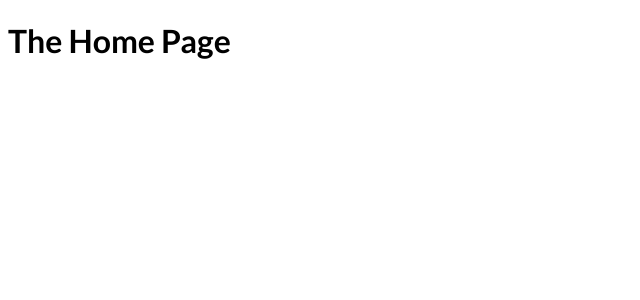
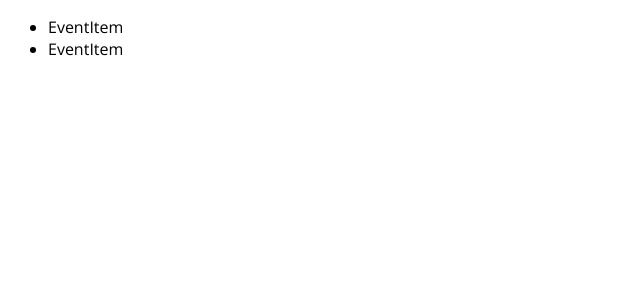
Before and after one commit to lmdelgallego/react-course, a Next.js app: page / in a window 1280 px wide. Shown: the top 300 px of the page, without its empty margins (0-640 px from the left). Built offline with nearby package versions, Linux system fonts and the light colour scheme.

Commit message:
✨ S4.73. Adding Regular React Components

```diff
--- /dev/null
+++ b/components/events/event-item.js
@@ -0,0 +1,7 @@
+const EventItem = (props) => {
+  return (
+    <li>EventItem</li>
+  )
+}
+
+export default EventItem
--- /dev/null
+++ b/components/events/event-list.js
@@ -0,0 +1,13 @@
+import React from 'react'
+import EventItem from './event-item';
+
+function EventList(props) {
+  const {items} = props;
+  return (
+    <ul>
+      {items.map(event => ( <EventItem key={event.id}   /> ))}
+    </ul>
+  )
+}
+
+export default EventList
--- a/pages/index.js
+++ b/pages/index.js
@@ -1,9 +1,13 @@
-import React from 'react';
+import EventList from "../components/events/event-list";
+import { getFeaturedEvents } from "../dummy-data";
 
 const HomePage = () => {
+
+  const featureEvents = getFeaturedEvents();
+
   return (
     <div>
-      <h1>The Home Page</h1>
+       <EventList items={featureEvents}/>
     </div>
   );
 };
```
